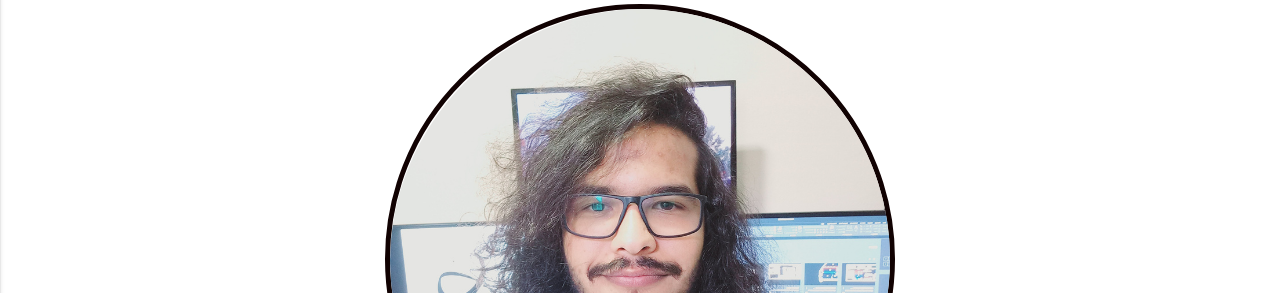
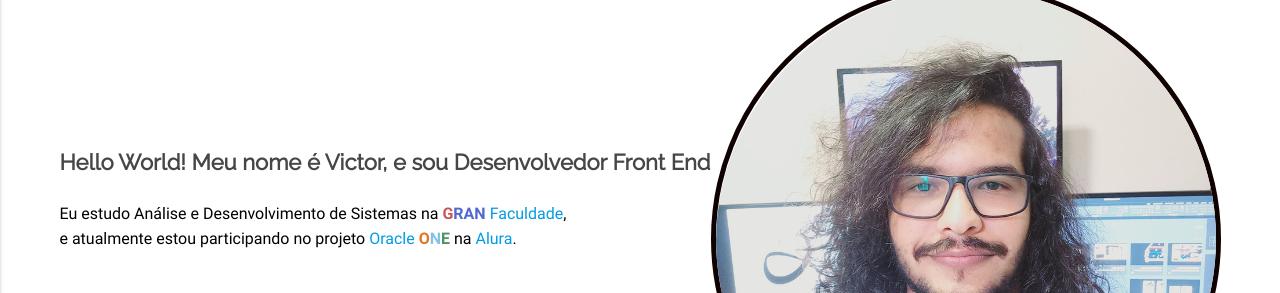
Before and after one commit to VBDOL/Portifolio-Alura-Challenger, a plain HTML site: page index.html in a window 1280 px wide. Shown: the part 72-365 px from the top of the page. Drawn offline with nearby package versions, Linux system fonts and the light colour scheme.

Commit message:
Update style.css

```diff
--- a/src/styles/style.css
+++ b/src/styles/style.css
@@ -58,6 +58,14 @@ Section.sec1 {
     margin-right: 0%;
     border: 0;
 }
+Section.autorFoto {
+    display: flex;
+    flex-direction: row-reverse;
+    justify-content: center;
+    padding: 0%;
+    width: 100%;
+    height: auto;
+}
 
 p {
     font-size: 25px;
@@ -110,13 +118,13 @@ nav {
 }
 
 .info {
-    text-align: center;
+        text-align: lefth;
 }
 
 .info h1 {
     font-family: 'Raleway', sans-serif;
     font-weight: 700;
-    font-size: 28px;
+    font-size: 22px;
     color: #464646;
     margin: 0;
 }
@@ -404,10 +412,6 @@ table {
 
 }
 
-
-
-
-
 .botao {
     display: inline-block;
     margin: 5px;
```
